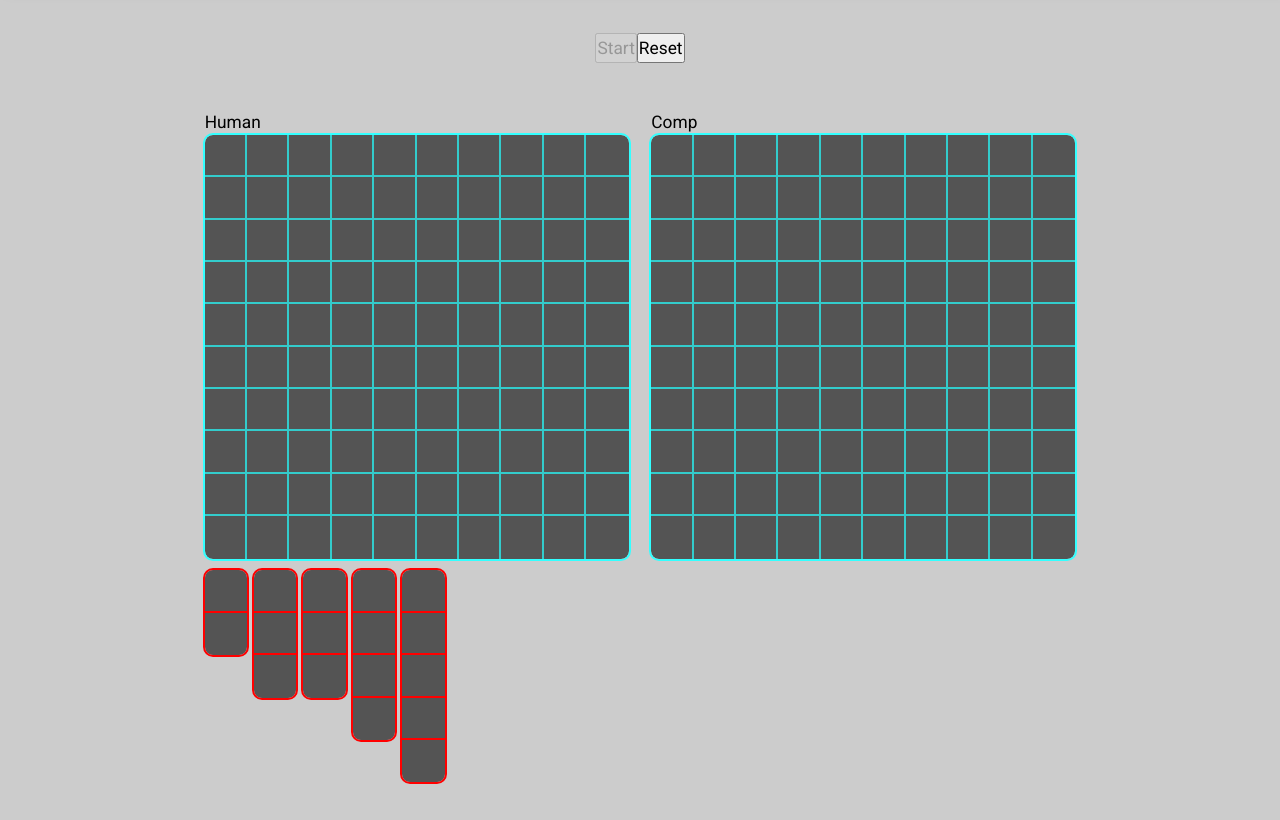
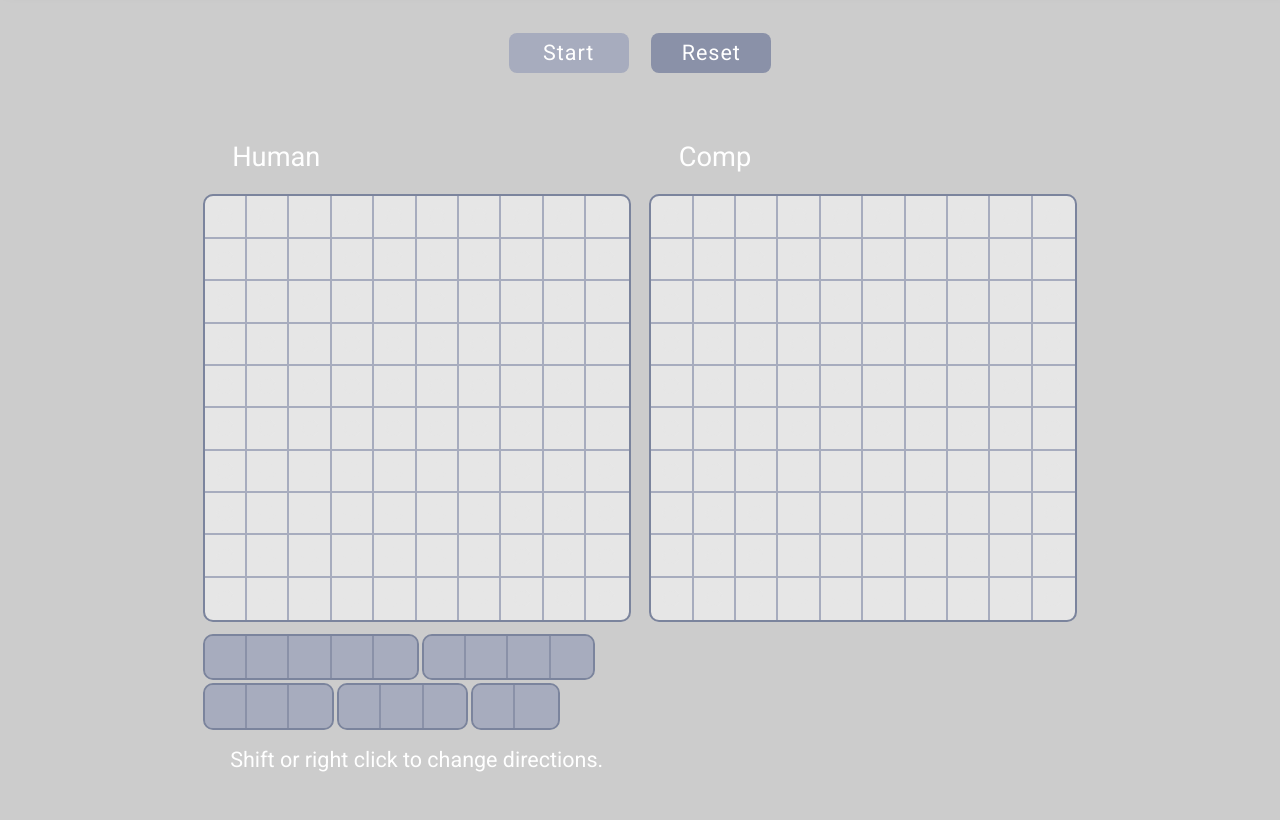
Before and after one commit to KeadonM/12-odin-battleship, a website built with Vite: page src/index.html in a window 1280 px wide. Shown: the part 60-880 px from the top of the page. Built offline with nearby package versions, Linux system fonts and the light colour scheme.

Commit message:
Add style

```diff
--- a/src/css/style.scss
+++ b/src/css/style.scss
@@ -1,15 +1,26 @@
 //Colors
-$clr-accent-300: hsl(180, 100%, 60%);
-$clr-accent-400: hsl(180, 60%, 50%);
-
-$clr-neutral-100: hsl(0, 0%, 99%);
+$clr-neutral-100: hsl(0, 0%, 90%);
 $clr-neutral-200: hsl(0, 0%, 80%);
 $clr-neutral-300: hsl(0, 0%, 66%);
-$clr-neutral-400: hsl(0, 0%, 50%);
+$clr-neutral-400: hsl(0, 0%, 57%);
 $clr-neutral-500: hsl(0, 0%, 33%);
 $clr-neutral-600: hsl(0, 0%, 16%);
 $clr-neutral-700: hsl(0, 0%, 11%);
 $clr-neutral-900: hsl(0, 0%, 0%);
+
+$clr-accent-200: hsl(226, 15%, 70%);
+$clr-accent-300: hsl(226, 15%, 60%);
+$clr-accent-400: hsl(225, 15%, 55%);
+
+$clr-ship-200: hsl(0, 80%, 65%);
+$clr-ship-400: hsl(0, 75%, 60%);
+
+$clr-valid-400: hsl(138, 75%, 60%);
+$clr-invalid-400: hsl(0, 100%, 60%);
+
+$clr-miss: hsl(0, 0%, 100%);
+$clr-hit: hsl(0, 97%, 77%);
+$clr-sunk: hsl(226, 15%, 70%);
 
 // Font Family
 $ff-primary: Roboto, Arial, sans-serif;
@@ -44,6 +55,7 @@ $app-padding: clamp(0.5rem, calc(0.1rem + 1.75vw), 2.25rem);
 $border-radius: 8px;
 $shadow: 4px 4px 8px rgba(0, 0, 0, 0.5);
 $square-size: clamp(2rem, 0.25rem + 3vw, 4rem);
+$break-point: 45em;
 
 body {
   display: flex;
@@ -71,6 +83,14 @@ header {
   box-shadow: 6px 0px 12px rgba(0, 0, 0, 0.4);
 }
 
+.logo-container {
+  padding-left: $spc-400;
+  font-size: $fs-700;
+  color: white;
+  font-weight: bold;
+  letter-spacing: 1px;
+}
+
 /***---APP---***/
 
 #app {
@@ -84,6 +104,22 @@ header {
 .controls-wrapper {
   display: flex;
   justify-content: center;
+  gap: $spc-400;
+
+  button {
+    border: none;
+    border-radius: $border-radius;
+    padding-block: calc($spc-100 * 0.5);
+    background-color: $clr-accent-300;
+    color: white;
+    font-size: $fs-500;
+    letter-spacing: 1px;
+    width: 7.5rem;
+
+    &:disabled {
+      background-color: $clr-accent-200;
+    }
+  }
 }
 
 /***---GAME---***/
@@ -92,16 +128,39 @@ header {
   display: flex;
   justify-content: center;
   gap: $spc-400;
-}
 
-.game-ui.active {
-  .player-name {
-    background-color: yellow;
+  @media (max-width: $break-point) {
+    flex-direction: column;
+    align-items: center;
   }
 }
 
 .game-ui {
   width: calc($square-size * 10);
+  .player-name {
+    color: white;
+    font-size: $fs-600;
+    margin: $spc-200;
+    padding-block: $spc-100;
+    padding-inline: $spc-300;
+    width: min-content;
+    border-radius: $border-radius;
+  }
+}
+
+.game-ui.active {
+  .player-name {
+    background-color: darken($clr-valid-400, 0);
+  }
+}
+
+.game-ui.Comp:not(.active) {
+  .square:hover:not(.hit):not(.miss):not(.sunk):not(.placed-ship) {
+    &::before {
+      background-color: $clr-valid-400;
+      border-color: darken($clr-valid-400, 7.5);
+    }
+  }
 }
 
 .squares-wrapper {
@@ -109,46 +168,69 @@ header {
   flex-wrap: wrap;
   aspect-ratio: 1 / 1;
 
-  outline: 2px solid $clr-accent-300;
+  overflow: hidden;
   border-radius: 8px;
-  overflow: hidden;
+  outline: 2px solid $clr-accent-400;
 
   .square {
     display: flex;
-    justify-content: center;
-    align-items: center;
+    user-select: none;
+
     color: $clr-neutral-100;
-    background-color: $clr-neutral-500;
-    outline: 2px solid $clr-accent-400;
-    user-select: none;
+    background-color: $clr-neutral-100;
+    outline: 2px solid $clr-accent-200;
 
     width: $square-size;
     aspect-ratio: 1 / 1;
 
-    &.drop-hover {
-      background-color: $clr-neutral-700;
+    &::before {
+      content: '';
+      position: relative;
+      top: calc(50% - 1px);
+      left: calc(50% - 1px);
+      transform: translate(-50%, -50%);
+
+      width: 40%;
+      height: 40%;
+      border-radius: 99px;
+      border: 2px solid;
     }
 
-    &:hover:not(.hit):not(.miss):not(.sunk) {
-      // filter: brightness(1.2);
-
-      background-color: $clr-neutral-400;
+    &.drop-hover {
+      background-color: $clr-valid-400;
     }
 
     &.drop-hover.invalid {
-      background-color: red;
+      background-color: $clr-invalid-400;
+    }
+
+    &.placed-ship {
+      background-color: $clr-accent-200;
     }
 
     &.hit {
-      background-color: red;
+      background-color: $clr-accent-200;
+
+      &::before {
+        background-color: $clr-hit;
+        border-color: darken($clr-hit, 7.5);
+      }
     }
 
     &.miss {
-      background-color: white;
+      &::before {
+        background-color: $clr-miss;
+        border-color: darken($clr-miss, 20);
+      }
     }
 
     &.sunk {
-      background-color: blue;
+      background-color: $clr-sunk;
+
+      &::before {
+        background-color: $clr-hit;
+        border-color: darken($clr-hit, 7.5);
+      }
     }
   }
 }
@@ -159,7 +241,7 @@ header {
   display: flex;
   flex-wrap: wrap;
   gap: $spc-100;
-  margin-top: $spc-200;
+  margin-top: $spc-300;
 }
 
 .ship {
@@ -167,7 +249,7 @@ header {
   flex-direction: column;
   height: min-content;
 
-  outline: 2px solid red;
+  outline: 2px solid $clr-accent-400;
   border-radius: 8px;
   overflow: hidden;
 
@@ -175,8 +257,8 @@ header {
     width: $square-size;
     aspect-ratio: 1 / 1;
     color: $clr-neutral-100;
-    background-color: $clr-neutral-500;
-    outline: 2px solid red;
+    background-color: $clr-accent-200;
+    outline: 2px solid $clr-accent-300;
   }
 
   &.horizontal {
@@ -185,10 +267,17 @@ header {
   }
 
   &.mock {
-    border: 2px solid red;
+    border: 2px solid $clr-accent-400;
     position: absolute;
     left: -500px;
   }
+}
+
+.instructions {
+  margin-top: $spc-300;
+  color: white;
+  font-size: $fs-500;
+  text-align: center;
 }
 
 /***---FOOTER---***/
@@ -206,7 +295,7 @@ footer {
   font-weight: 700;
   text-decoration-line: none;
   letter-spacing: 0.5px;
-  color: var(--clr-neutral-300);
+  color: $clr-accent-400;
 }
 
 .fa-github {
--- a/src/ts/domController.ts
+++ b/src/ts/domController.ts
@@ -15,6 +15,12 @@ export const setUpGameUi = (player1: Player, player2: Player) => {
 
   const player1Ui = buildPlayerUi(player1);
   player1Ui.appendChild(createShips());
+
+  const instructions = document.createElement('div');
+  instructions.className = 'instructions';
+  instructions.textContent = 'Shift or right click to change directions.';
+  player1Ui.appendChild(instructions);
+
   gameWrapper.appendChild(player1Ui);
 
   const player2Ui = buildPlayerUi(player2);
@@ -29,7 +35,10 @@ function buildControls() {
   startButton.className = 'start-button';
   startButton.textContent = 'Start';
   startButton.disabled = true;
-  startButton.onclick = startGame;
+  startButton.onclick = () => {
+    startGame();
+    startButton.disabled = true;
+  };
   wrapper.appendChild(startButton);
 
   const resetButton = document.createElement('button');
@@ -87,6 +96,6 @@ export const displayWinner = (loser: Player, winner: Player) => {
   const loserUi = document.querySelector(`.game-ui.${loser.name}`);
   const winnerUi = document.querySelector(`.game-ui.${winner.name}`);
 
-  loserUi!.firstChild!.textContent = loser.name + ' Loser';
-  winnerUi!.firstChild!.textContent = winner.name + ' Winner';
+  loserUi!.firstChild!.textContent = loser.name + ' Loses...';
+  winnerUi!.firstChild!.textContent = winner.name + ' Wins!';
 };
--- a/src/ts/game.ts
+++ b/src/ts/game.ts
@@ -8,7 +8,7 @@ import {
 let [humanPlayer, computerPlayer] = setUpPlayers();
 let currPlayer: Player | null = null;
 let gameover = true;
-let interval: NodeJS.Timer;
+let gameInterval: NodeJS.Timer;
 
 function setUpPlayers() {
   const humanPlayer = createPlayer('Human');
@@ -39,11 +39,11 @@ export function resetGame() {
   gameover = true;
 
   gameLoop();
-  clearInterval(interval);
+  clearInterval(gameInterval);
 }
 
 export function gameLoop() {
-  interval = setInterval(() => {
+  gameInterval = setInterval(() => {
     if (currPlayer?.turn === true || gameover) return;
 
     if (currPlayer === humanPlayer) currPlayer = computerPlayer;
--- a/src/ts/uiComponents/draggableShipComponent.ts
+++ b/src/ts/uiComponents/draggableShipComponent.ts
@@ -18,13 +18,13 @@ export const createShips = () => {
   const wrapper = document.createElement('div');
   wrapper.className = `ships-wrapper`;
 
-  for (let i = 0; i < 5; i++) {
+  for (let i = 4; i >= 0; i--) {
     const ship = document.createElement('div');
     wrapper.appendChild(ship);
-    ship.className = 'ship';
+    ship.className = 'ship horizontal';
     ship.id = shipTypes[i][1];
     ship.setAttribute('draggable', 'true');
-    let dirVertical = true;
+    let dirVertical = false;
 
     ship.addEventListener('click', () => {
       dirVertical = !dirVertical;
--- a/src/ts/uiComponents/gameBoardComponent.ts
+++ b/src/ts/uiComponents/gameBoardComponent.ts
@@ -21,8 +21,10 @@ export const createGameBoardComponent = (player: Player) => {
       if (player.name !== 'Comp') makeDropTarget(squareElement, x, y, player);
 
       const square = board.squares[y][x];
-      if (typeof square === 'object' && player.name !== 'Comp')
-        squareElement.textContent = `${x},${y}`;
+      if (typeof square === 'object' && player.name !== 'Comp') {
+        // squareElement.textContent = `${x},${y}`;
+        squareElement.classList.add('placed-ship');
+      }
 
       switch (square) {
         case 'm':
@@ -133,6 +135,9 @@ function dropped(x: number, y: number, player: Player, event: DragEvent) {
         document.querySelector('.ships-wrapper')?.removeChild(ship);
 
       if (player.gameBoard.shipsRemaining() === 5) {
+        const instructionsElement = document.querySelector('.instructions');
+        instructionsElement!.textContent = '';
+
         const startButton = document.querySelector(
           '.start-button'
         ) as HTMLButtonElement;
```
